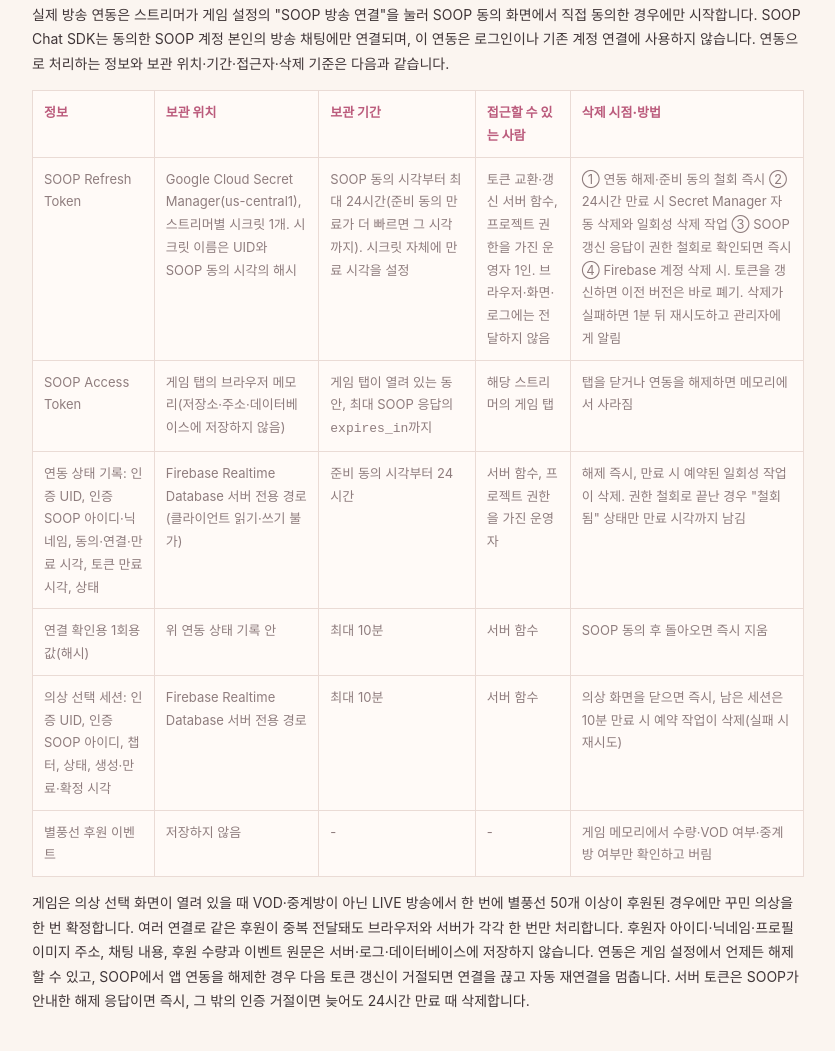
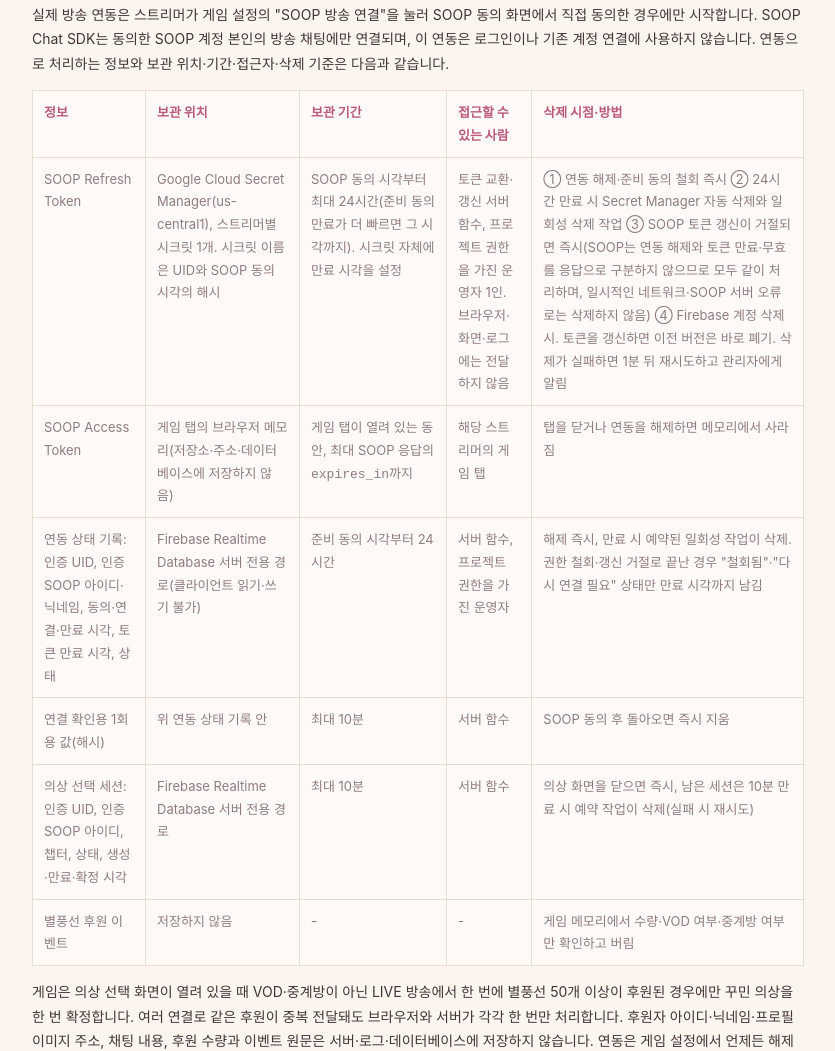
Before and after one commit to neezu-crypto/onyu-vn, a plain HTML site: page privacy.html in a window 1280 px wide. Shown: the part 1749-2800 px from the top of the page, without its empty margins (222-1057 px from the left). Drawn offline with Linux system fonts and the light colour scheme.

Commit message:
처리방침: SOOP 토큰 갱신 거절 시 즉시 삭제, 연결 확인값(state) 처리 반영
Co-Authored-By: Claude Opus 5.5 <noreply@anthropic.com>
Claude-Session: https://claude.ai/code/session_01AXsD9faZisk6rBbcVqg38V

```diff
--- a/privacy.html
+++ b/privacy.html
@@ -15,7 +15,7 @@
 <body>
 <div class="top"><a href="index.html">← 게임으로 돌아가기</a></div>
 <main>
-  <header class="hero"><p class="eyebrow">Privacy Policy</p><h1>개인정보 처리방침</h1><p>당신이 여기에 온 이유 · 서비스 운영 시작·최초 시행일: 2026-09-28 · 현재 버전 시행일: 2026-11-02 · 최종 개정: 2026-11-16</p></header>
+  <header class="hero"><p class="eyebrow">Privacy Policy</p><h1>개인정보 처리방침</h1><p>당신이 여기에 온 이유 · 서비스 운영 시작·최초 시행일: 2026-09-28 · 현재 버전 시행일: 2026-11-02 · 최종 개정: 2026-11-24</p></header>
   <div class="doc">
     <section>
       <h2>제1조 (기본 원칙)</h2>
@@ -48,14 +48,14 @@
       <p>실제 방송 연동은 스트리머가 게임 설정의 "SOOP 방송 연결"을 눌러 SOOP 동의 화면에서 직접 동의한 경우에만 시작합니다. SOOP Chat SDK는 동의한 SOOP 계정 본인의 방송 채팅에만 연결되며, 이 연동은 로그인이나 기존 계정 연결에 사용하지 않습니다. 연동으로 처리하는 정보와 보관 위치·기간·접근자·삭제 기준은 다음과 같습니다.</p>
       <table>
         <tr><th>정보</th><th>보관 위치</th><th>보관 기간</th><th>접근할 수 있는 사람</th><th>삭제 시점·방법</th></tr>
-        <tr><td>SOOP Refresh Token</td><td>Google Cloud Secret Manager(us-central1), 스트리머별 시크릿 1개. 시크릿 이름은 UID와 SOOP 동의 시각의 해시</td><td>SOOP 동의 시각부터 최대 24시간(준비 동의 만료가 더 빠르면 그 시각까지). 시크릿 자체에 만료 시각을 설정</td><td>토큰 교환·갱신 서버 함수, 프로젝트 권한을 가진 운영자 1인. 브라우저·화면·로그에는 전달하지 않음</td><td>① 연동 해제·준비 동의 철회 즉시 ② 24시간 만료 시 Secret Manager 자동 삭제와 일회성 삭제 작업 ③ SOOP 갱신 응답이 권한 철회로 확인되면 즉시 ④ Firebase 계정 삭제 시. 토큰을 갱신하면 이전 버전은 바로 폐기. 삭제가 실패하면 1분 뒤 재시도하고 관리자에게 알림</td></tr>
+        <tr><td>SOOP Refresh Token</td><td>Google Cloud Secret Manager(us-central1), 스트리머별 시크릿 1개. 시크릿 이름은 UID와 SOOP 동의 시각의 해시</td><td>SOOP 동의 시각부터 최대 24시간(준비 동의 만료가 더 빠르면 그 시각까지). 시크릿 자체에 만료 시각을 설정</td><td>토큰 교환·갱신 서버 함수, 프로젝트 권한을 가진 운영자 1인. 브라우저·화면·로그에는 전달하지 않음</td><td>① 연동 해제·준비 동의 철회 즉시 ② 24시간 만료 시 Secret Manager 자동 삭제와 일회성 삭제 작업 ③ SOOP 토큰 갱신이 거절되면 즉시(SOOP는 연동 해제와 토큰 만료·무효를 응답으로 구분하지 않으므로 모두 같이 처리하며, 일시적인 네트워크·SOOP 서버 오류로는 삭제하지 않음) ④ Firebase 계정 삭제 시. 토큰을 갱신하면 이전 버전은 바로 폐기. 삭제가 실패하면 1분 뒤 재시도하고 관리자에게 알림</td></tr>
         <tr><td>SOOP Access Token</td><td>게임 탭의 브라우저 메모리(저장소·주소·데이터베이스에 저장하지 않음)</td><td>게임 탭이 열려 있는 동안, 최대 SOOP 응답의 <code>expires_in</code>까지</td><td>해당 스트리머의 게임 탭</td><td>탭을 닫거나 연동을 해제하면 메모리에서 사라짐</td></tr>
-        <tr><td>연동 상태 기록: 인증 UID, 인증 SOOP 아이디·닉네임, 동의·연결·만료 시각, 토큰 만료 시각, 상태</td><td>Firebase Realtime Database 서버 전용 경로(클라이언트 읽기·쓰기 불가)</td><td>준비 동의 시각부터 24시간</td><td>서버 함수, 프로젝트 권한을 가진 운영자</td><td>해제 즉시, 만료 시 예약된 일회성 작업이 삭제. 권한 철회로 끝난 경우 "철회됨" 상태만 만료 시각까지 남김</td></tr>
+        <tr><td>연동 상태 기록: 인증 UID, 인증 SOOP 아이디·닉네임, 동의·연결·만료 시각, 토큰 만료 시각, 상태</td><td>Firebase Realtime Database 서버 전용 경로(클라이언트 읽기·쓰기 불가)</td><td>준비 동의 시각부터 24시간</td><td>서버 함수, 프로젝트 권한을 가진 운영자</td><td>해제 즉시, 만료 시 예약된 일회성 작업이 삭제. 권한 철회·갱신 거절로 끝난 경우 "철회됨"·"다시 연결 필요" 상태만 만료 시각까지 남김</td></tr>
         <tr><td>연결 확인용 1회용 값(해시)</td><td>위 연동 상태 기록 안</td><td>최대 10분</td><td>서버 함수</td><td>SOOP 동의 후 돌아오면 즉시 지움</td></tr>
         <tr><td>의상 선택 세션: 인증 UID, 인증 SOOP 아이디, 챕터, 상태, 생성·만료·확정 시각</td><td>Firebase Realtime Database 서버 전용 경로</td><td>최대 10분</td><td>서버 함수</td><td>의상 화면을 닫으면 즉시, 남은 세션은 10분 만료 시 예약 작업이 삭제(실패 시 재시도)</td></tr>
         <tr><td>별풍선 후원 이벤트</td><td>저장하지 않음</td><td>-</td><td>-</td><td>게임 메모리에서 수량·VOD 여부·중계방 여부만 확인하고 버림</td></tr>
       </table>
-      <p>게임은 의상 선택 화면이 열려 있을 때 VOD·중계방이 아닌 LIVE 방송에서 한 번에 별풍선 50개 이상이 후원된 경우에만 꾸민 의상을 한 번 확정합니다. 여러 연결로 같은 후원이 중복 전달돼도 브라우저와 서버가 각각 한 번만 처리합니다. 후원자 아이디·닉네임·프로필 이미지 주소, 채팅 내용, 후원 수량과 이벤트 원문은 서버·로그·데이터베이스에 저장하지 않습니다. 연동은 게임 설정에서 언제든 해제할 수 있고, SOOP에서 앱 연동을 해제한 경우 다음 토큰 갱신이 거절되면 연결을 끊고 자동 재연결을 멈춥니다. 서버 토큰은 SOOP가 안내한 해제 응답이면 즉시, 그 밖의 인증 거절이면 늦어도 24시간 만료 때 삭제합니다.</p>
+      <p>게임은 의상 선택 화면이 열려 있을 때 VOD·중계방이 아닌 LIVE 방송에서 한 번에 별풍선 50개 이상이 후원된 경우에만 꾸민 의상을 한 번 확정합니다. 여러 연결로 같은 후원이 중복 전달돼도 브라우저와 서버가 각각 한 번만 처리합니다. 후원자 아이디·닉네임·프로필 이미지 주소, 채팅 내용, 후원 수량과 이벤트 원문은 서버·로그·데이터베이스에 저장하지 않습니다. 연동은 게임 설정에서 언제든 해제할 수 있고, SOOP에서 앱 연동을 해제했거나 토큰이 만료·무효가 되어 갱신이 거절되면 연결을 끊고 자동 재연결을 멈추며, 서버에 보관한 토큰을 즉시 삭제하고 다시 연결하도록 안내합니다. 일시적인 네트워크 오류로는 토큰을 삭제하지 않습니다. SOOP 연결을 시작할 때는 1회용 확인값(state, 10분 만료)을 함께 보내 돌아온 값이 같을 때만 연결을 완료하며, 이 값은 사용 즉시 폐기합니다.</p>
     </section>
     <section>
       <h2>제3조 (기존 이용권 신청 및 후원 기록)</h2>
@@ -100,7 +100,7 @@
       <h2>제7조 (안전성 확보 조치 및 담당자)</h2>
       <p>인증·신청 권한은 서버에서 확인하고, 데이터베이스 보안 규칙으로 클라이언트의 직접 접근을 제한합니다. 서버 통신에는 HTTPS를 사용하고, 공개 후기는 허용된 항목만 반환합니다. 자동 확인용 임시 토큰과 권한은 제한하며 토큰을 데이터베이스에 저장하지 않습니다.</p>
       <p>개인정보 보호업무 담당자: 오목지면시그. 열람·정정·삭제·처리정지 및 개인정보 관련 문의: <a href="mailto:skftodwocks2@gmail.com">skftodwocks2@gmail.com</a>.</p>
-      <p>본 방침은 서비스 기능이나 관련 법령이 변경될 때 개정될 수 있으며, 변경 내용과 시행일을 이 페이지에 표시합니다. 본 방침은 2026년 11월 2일부터 적용되며, SOOP 방송 연동의 보관·삭제 기준(제3조의2)은 2026년 11월 16일에 구체화했습니다.</p>
+      <p>본 방침은 서비스 기능이나 관련 법령이 변경될 때 개정될 수 있으며, 변경 내용과 시행일을 이 페이지에 표시합니다. 본 방침은 2026년 11월 2일부터 적용되며, SOOP 방송 연동의 보관·삭제 기준(제3조의2)은 2026년 11월 16일에 구체화했고, 2026년 11월 24일 토큰 갱신 거절 시 즉시 삭제와 연결 확인값(state) 처리를 반영했습니다.</p>
     </section>
   </div>
   <p class="foot">당신이 여기에 온 이유 · BY 오목지면시그</p>
```
